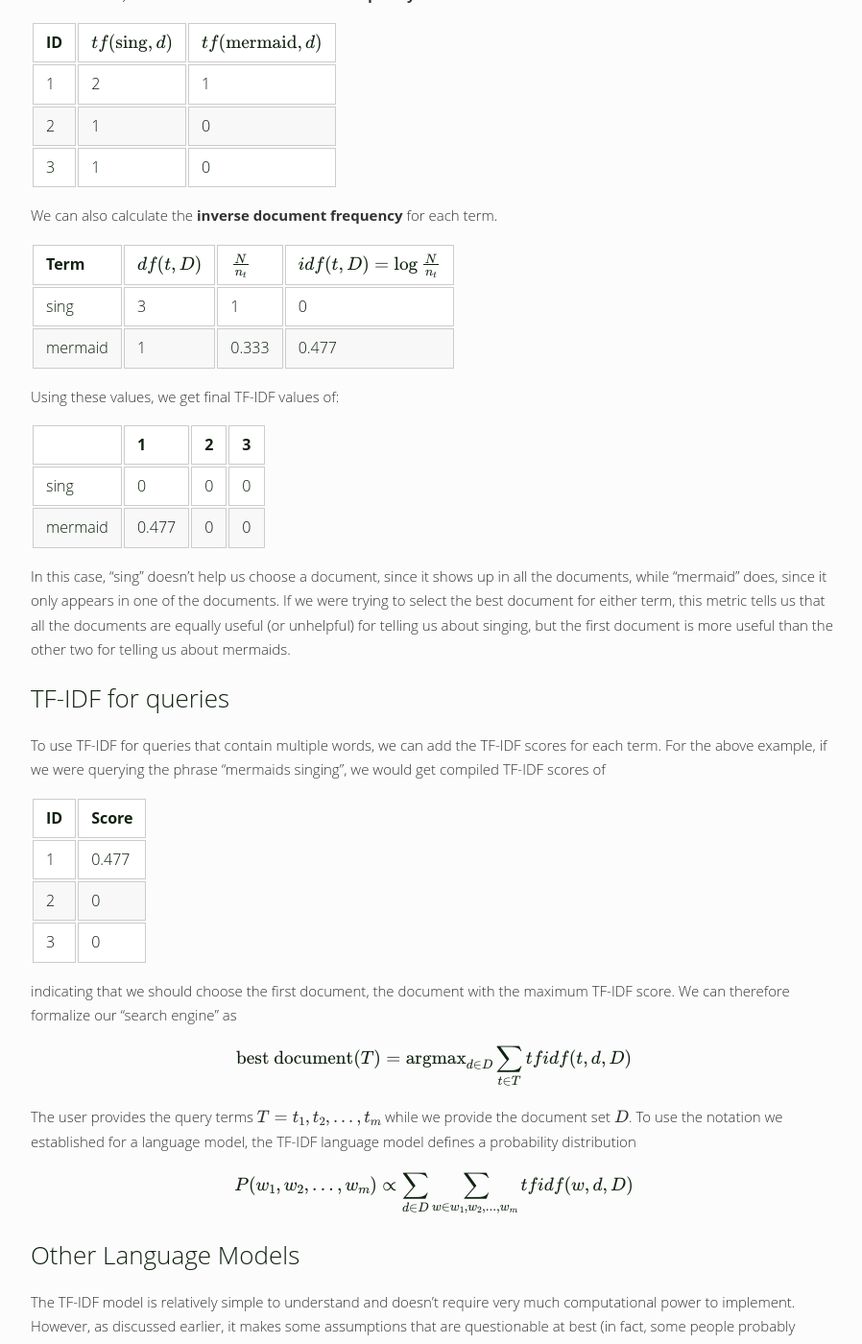
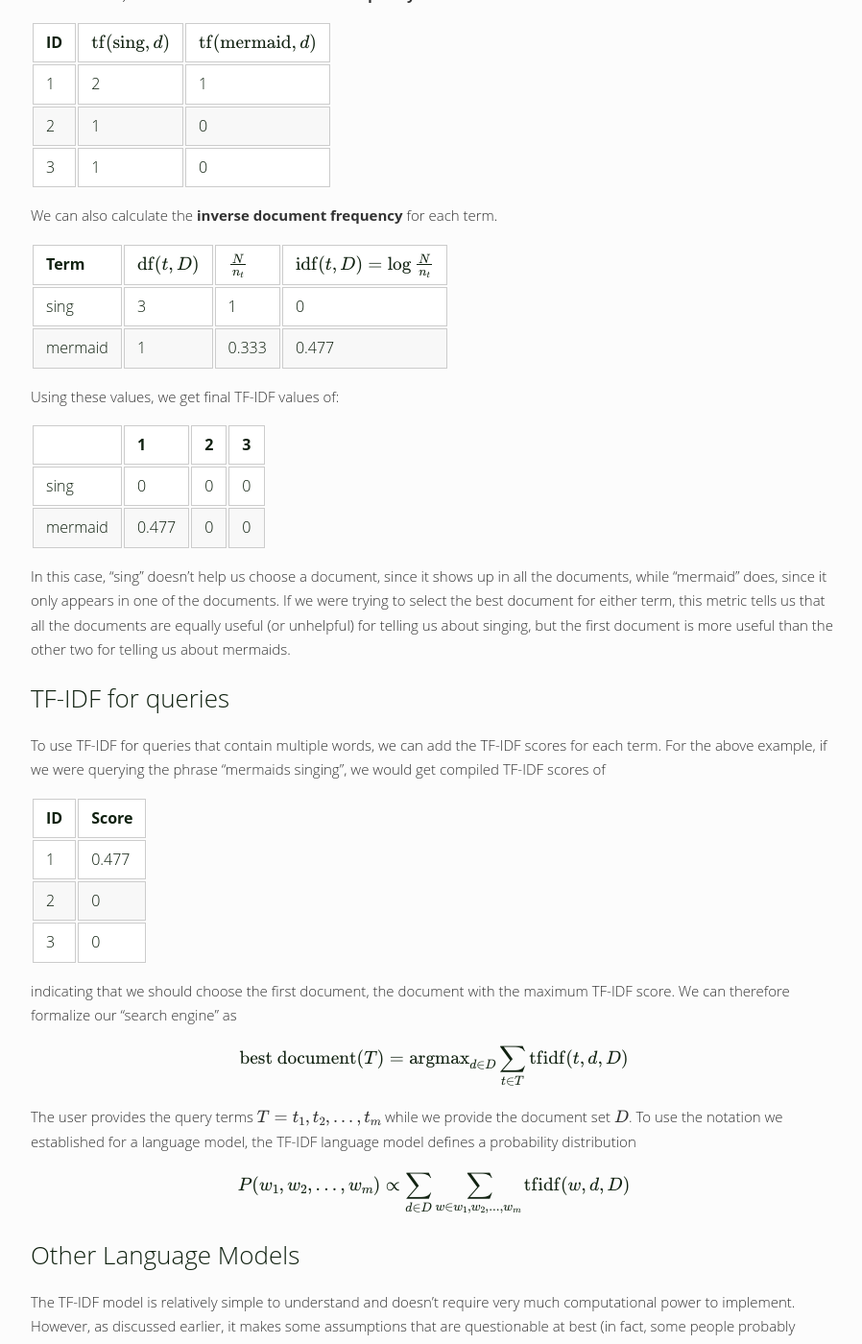
Before and after one commit to codekansas/codekansas.github.io, a Jekyll site: the page built from _posts/2016-08-08-generating-citations.markdown, in a window 1280 px wide and 1400 px high, scrolled down 2135 px. Shown: the whole window at 96% size, without its empty margins (188-1086 px from the left). Built offline with Jekyll 4.4.1, drawn with Linux system fonts in a browser that asks for light colours; formulas are drawn with MathJax 3; some of the changed text lies outside the part shown.

Commit message:
updated latex

```diff
--- a/_posts/2016-08-08-generating-citations.markdown
+++ b/_posts/2016-08-08-generating-citations.markdown
@@ -35,7 +35,7 @@ One of the simplest language models uses a metric called Term Frequency, Inverse
 
 TF-IDF is really a score for how much information a particular word gives us. We would like words such as "this", "we" or "and" to have a very low score, while words such as "numerical", "document" or "Trump" to have a higher score. There are two terms in TF-IDF: the first, **Term Frequency**, is how many times a term appears in a document. The second, **Inverse Document Frequency**, is the inverse of how many documents the term appears in. The two terms are multiplied together to get TF-IDF. Mathematically, this is represented as:
 
-$$tfidf(t, d, D) = tf(t, d) \times idf(t, D)$$
+$$\text{tfidf}(t, d, D) = \text{tf}(t, d) \times \text{idf}(t, D)$$
 
 where $$t$$ is the term (word) we are considering, $$d$$ is the document we are considering, and $$D$$ is the set of all documents.
 
@@ -45,7 +45,7 @@ We can represent **term frequency** $$tf$$ in different ways, based on further a
 
 Similarly, we can represent **inverse document frequency** $$idf$$ in different ways. For this purpose, I'll represent it using the equation
 
-$$idf(t, D) = \log{\frac{N}{n_t}}$$
+$$\text{idf}(t, D) = \log{\frac{N}{n_t}}$$
 
 where $$N$$ is the total number of documents in the document set $$D$$, and $$n_t$$ is the number of documents that our term $$t$$ appears in.
 
@@ -61,7 +61,7 @@ Here is a dummy set to illustrate the above math.
 
 Let's calculate the TF-IDF for the terms "sing" and "mermaid". First, let's do some simple preprocessing on this dataset. We'll say that "singing", "sings" and "sing" are basically the same, as are "mermaids" and "mermaid" (in practice, this is called lemmatization). Then we can calculate the **term frequency** for each document as:
 
-|ID|$$tf(\text{sing},d)$$|$$tf(\text{mermaid},d)$$|
+|ID|$$\text{tf}(\text{sing},d)$$|$$\text{tf}(\text{mermaid},d)$$|
 |--|---------------------|------------------------|
 |1|2|1|
 |2|1|0|
@@ -69,7 +69,7 @@ Let's calculate the TF-IDF for the terms "sing" and "mermaid". First, let's do s
 
 We can also calculate the **inverse document frequency** for each term.
 
-|Term|$$df(t,D)$$|$$\frac{N}{n_t}$$|$$idf(t,D) = \log{\frac{N}{n_t}}$$|
+|Term|$$\text{df}(t,D)$$|$$\frac{N}{n_t}$$|$$\text{idf}(t,D) = \log{\frac{N}{n_t}}$$|
 |----|-----------|-----------------|----------------------------------|
 |sing|3|1|0|
 |mermaid|1|0.333|0.477|
@@ -95,11 +95,11 @@ To use TF-IDF for queries that contain multiple words, we can add the TF-IDF sco
 
 indicating that we should choose the first document, the document with the maximum TF-IDF score. We can therefore formalize our "search engine" as
 
-$$\text{best document}(T) = \text{argmax}_{d \in D} \sum_{t \in T}{tfidf(t, d, D)}$$
+$$\text{best document}(T) = \text{argmax}_{d \in D} \sum_{t \in T}{\text{tfidf}(t, d, D)}$$
 
 The user provides the query terms $$T = t_1, t_2, ..., t_m$$ while we provide the document set $$D$$. To use the notation we established for a language model, the TF-IDF language model defines a probability distribution
 
-$$P(w_1, w_2, ..., w_m) \propto \sum_{d \in D} \sum_{w \in w_1, w_2, ..., w_m}{tfidf(w, d, D)}$$
+$$P(w_1, w_2, ..., w_m) \propto \sum_{d \in D} \sum_{w \in w_1, w_2, ..., w_m}{\text{tfidf}(w, d, D)}$$
 
 ## Other Language Models
 
```
